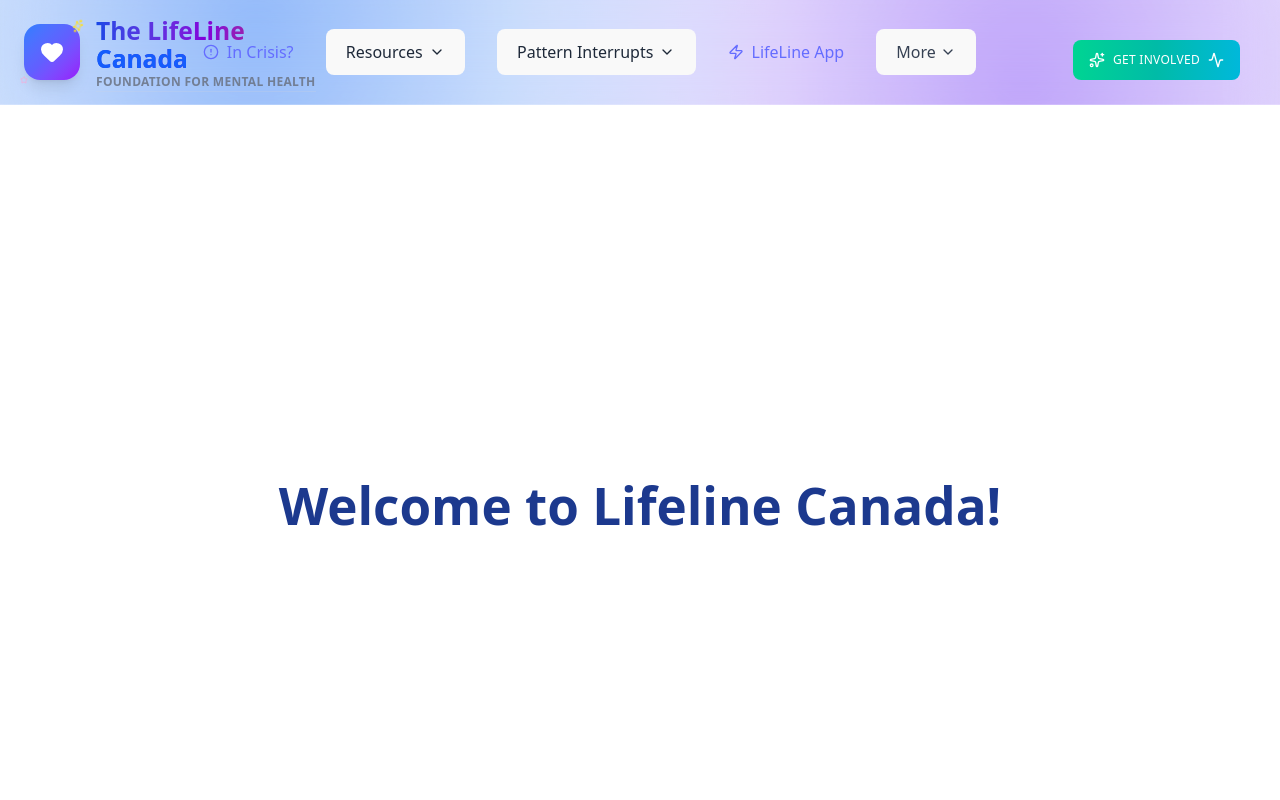
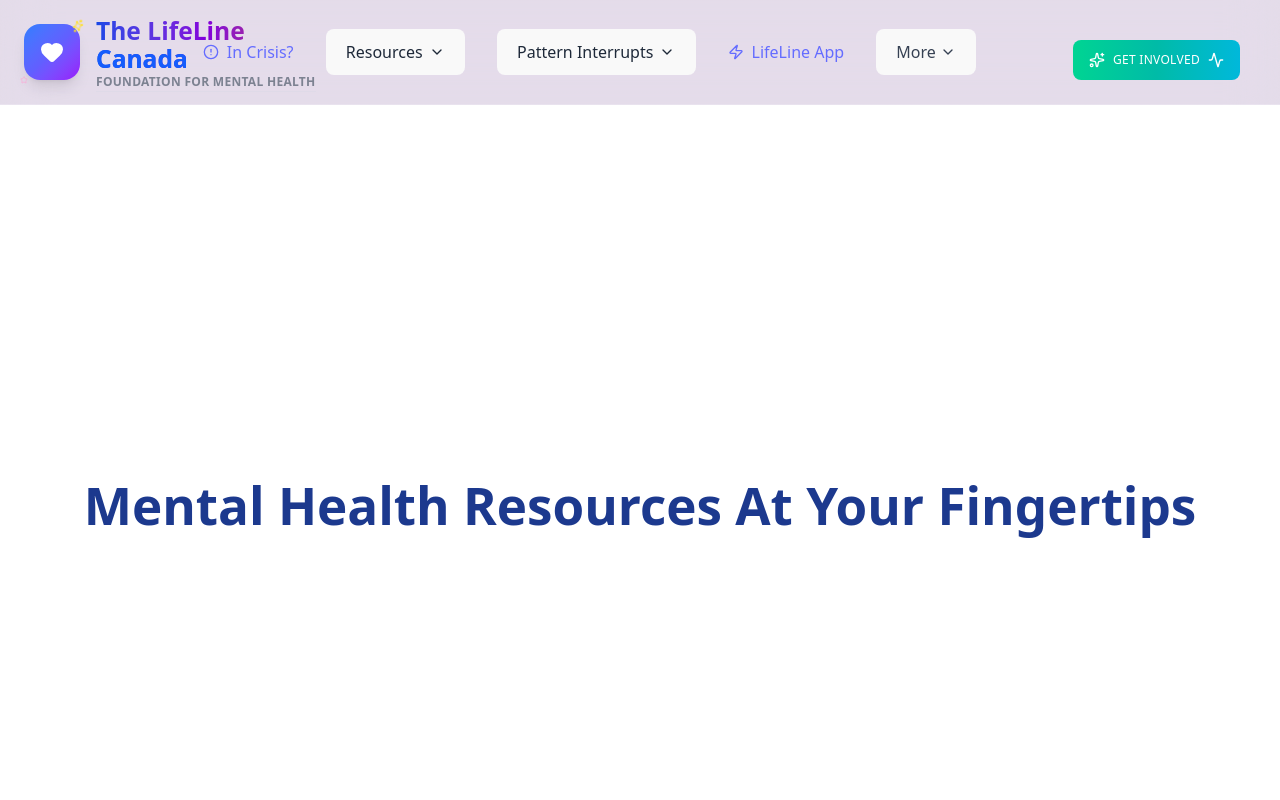
Before and after one commit to SG-BVC/SODV2999-Capstone, a React (Vite) app in the folder lifeline-canada-app/: page / in a window 1280 px wide. Shown: the top 800 px of the page. Built offline with nearby package versions, Linux system fonts and the light colour scheme.

Commit message:
Playing around with colors (old colors are commented out not deleted)

```diff
--- a/lifeline-canada-app/src/components/Header/Header.tsx
+++ b/lifeline-canada-app/src/components/Header/Header.tsx
@@ -25,9 +25,13 @@
         {/* Mesh gradient overlay */}
         <div
           className="absolute inset-0 opacity-60"
+          // style={{
+          //   backgroundImage: `radial-gradient(circle at 20% 30%, #3b82f6 0%, transparent 50%),
+          //             radial-gradient(circle at 80% 70%, #8b5cf6 0%, transparent 50%)`,
+          // }}
+
           style={{
-            backgroundImage: `radial-gradient(circle at 20% 30%, #3b82f6 0%, transparent 50%),
-                      radial-gradient(circle at 80% 70%, #8b5cf6 0%, transparent 50%)`,
+            backgroundImage: `radial-gradient( #cfc0da 100%, transparent 100%)`,
           }}
         ></div>
       </div>
--- a/lifeline-canada-app/src/index.css
+++ b/lifeline-canada-app/src/index.css
@@ -7,7 +7,8 @@
 
   color-scheme: light dark;
   color: rgba(255, 255, 255, 0.87);
-  background-color: #242424;
+  /* background-color: #242424; */
+  background-color: #261235;
 
   font-synthesis: none;
   text-rendering: optimizeLegibility;
--- a/lifeline-canada-app/src/pages/Home.tsx
+++ b/lifeline-canada-app/src/pages/Home.tsx
@@ -4,7 +4,7 @@
   return (
     <div className="flex items-center justify-center h-screen w-full">
       <h1 className="text-4xl font-bold text-blue-900">
-        Welcome to Lifeline Canada!
+        Mental Health Resources At Your Fingertips
       </h1>
     </div>
   );
```
